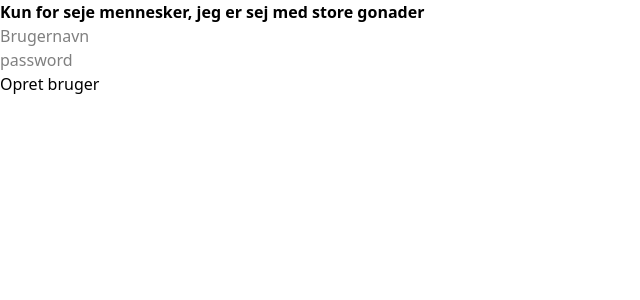
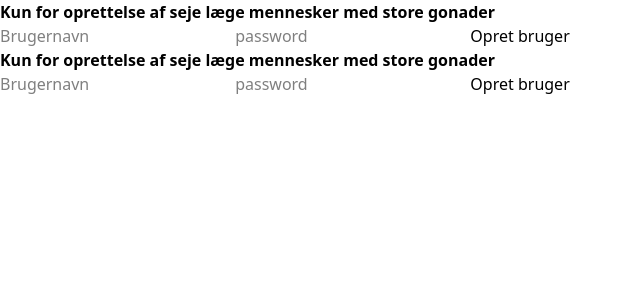
Before and after one commit to LilleCerebellum/TelemedicinSvelteTables, a SvelteKit app in the folder LektionSeje/: page /admin in a window 1280 px wide. Shown: the top 300 px of the page, without its empty margins (0-640 px from the left). Built offline with nearby package versions, Linux system fonts and the light colour scheme.

Commit message:
patient login updates

```diff
--- a/LektionSeje/src/lib/server/db/schema.js
+++ b/LektionSeje/src/lib/server/db/schema.js
@@ -1,9 +1,24 @@
-/* import type { USERNAME } from '$env/static/private'; */
-
-import { pgTable, serial, text, integer } from 'drizzle-orm/pg-core';
+import { pgTable, serial, text, integer, timestamp } from 'drizzle-orm/pg-core';
+import { relations } from 'drizzle-orm';
+import { user } from './schema.js';
 
 export const user = pgTable('user', {
 	id: serial('id').primaryKey(),
 	username: text('username').notNull().unique(),
 	password: text('password').notNull()
 });
+
+/*
+export const feedback = pgTable('feedback', {
+	id: serial('id').primaryKey(),
+	userId: integer('user_id').notNull().references(() => user.id),
+	rating: integer('rating').notNull(), // 1 to 5
+	comment: text('comment'),
+	createdAt: timestamp('created_at').defaultNow().notNull()
+}); */
+
+export const patient = pgTable('patient', {
+	id: serial('id').primaryKey(),
+	username: text('username').notNull().unique(),
+	password: text('password').notNull()
+});
--- a/LektionSeje/src/routes/admin/+page.svelte
+++ b/LektionSeje/src/routes/admin/+page.svelte
@@ -22,15 +22,42 @@
         username = '';
         password = '';
     };
+
+
+
+    const createPatient = async () => {
+	const response = await fetch('/api/patient', {
+		method: 'POST',
+		headers: {
+			'Content-Type': 'application/json'
+		},
+		body: JSON.stringify({ username, password })
+	});
+	await response.json();
+
+	if (response.ok) {
+		alert('Patient created');
+	} else {
+		alert('Error: patient not created');
+	}
+
+	username = '';
+	password = '';
+};
+
+
 </script>
 
-<h1 class="text-2x1 font-bold"> Kun for seje mennesker, jeg er sej med store gonader</h1>
-<div>
-    <input type="text" bind:value={username} placeholder="Brugernavn" class="input" />
-</div>
-<div>
-    <input type="password" bind:value={password} placeholder="password" class="input" />
-</div>
-<div>
-    <button class="btn btn-primary" onclick={createUser}>Opret bruger</button>
-</div>
+    <div>
+    <h1 class="text-2x1 font-bold"> Kun for oprettelse af seje læge mennesker med store gonader</h1>
+        <input type="text" bind:value={username} placeholder="Brugernavn" class="input" />
+        <input type="password" bind:value={password} placeholder="password" class="input" />
+        <button class="btn btn-primary" onclick={createUser}>Opret bruger</button>
+    </div>
+
+    <div>
+        <h1 class="text-2x1 font-bold"> Kun for oprettelse af seje læge mennesker med store gonader</h1>
+            <input type="text" bind:value={username} placeholder="Brugernavn" class="input" />
+            <input type="password" bind:value={password} placeholder="password" class="input" />
+            <button class="btn btn-primary" onclick={createPatient}>Opret bruger</button>
+        </div>
--- a/LektionSeje/src/routes/api/login/+server.js
+++ b/LektionSeje/src/routes/api/login/+server.js
@@ -2,6 +2,9 @@ import bcrypt from 'bcryptjs';
 import { db } from '$lib/server/db';
 import { user } from '$lib/server/db/schema.js';
 import { eq } from 'drizzle-orm';
+import jwt from 'jsonwebtoken';
+import { env } from '$env/dynamic/private';
+
 
 
 export async function POST({ request, cookies }) {
@@ -20,8 +23,10 @@ export async function POST({ request, cookies }) {
         // Password is incorrect
         return new Response(JSON.stringify({ error: 'Invalid password' }), { status: 401 });
     }
-    // Set the session cookie with the user ID
-    cookies.set('session', userData.id.toString(), { path: '/', httpOnly: true, maxAge: 60 * 60 }); // 1 hour
-    console.log("User authenticated:", userData.username);
+    const token = jwt.sign({ id: userData.id, username: username }, env.JWT_SECRET, { expiresIn: '1h' }); // 1 hour expiration
+    // Set the session cookie with the token
+    cookies.set('session', token, { path: '/', httpOnly: true, maxAge: 60 * 60 }); // 1 hour
+
+
     return new Response(JSON.stringify({ message: 'Login successful' }), { status: 200 });
 }
--- a/LektionSeje/src/routes/api/user/+server.js
+++ b/LektionSeje/src/routes/api/user/+server.js
@@ -1,6 +1,6 @@
 
 import bcrypt from "bcryptjs";
-import { user } from '$lib/server/db/schema.js';
+import { patient } from '$lib/server/db/schema.js';
 import { db } from '$lib/server/db';
 
 
@@ -8,7 +8,7 @@ export async function POST({ request, cookies }) {
     const { username, password } = await request.json();
     const hashedPass = await bcrypt.hash(password, 10);
     try {
-        const createduser = await db.insert(user).values({ username, password: hashedPass }).returning();
+        const createduser = await db.insert(patient).values({ username, password: hashedPass }).returning();
         return new Response(JSON.stringify(createduser), { status: 201 });
     } catch (err) {
         if (err.code === '23505') { // PostgreSQL unique violation
```
Also changed, not shown: LektionSeje/src/routes/api/patient/+server.js (added).
